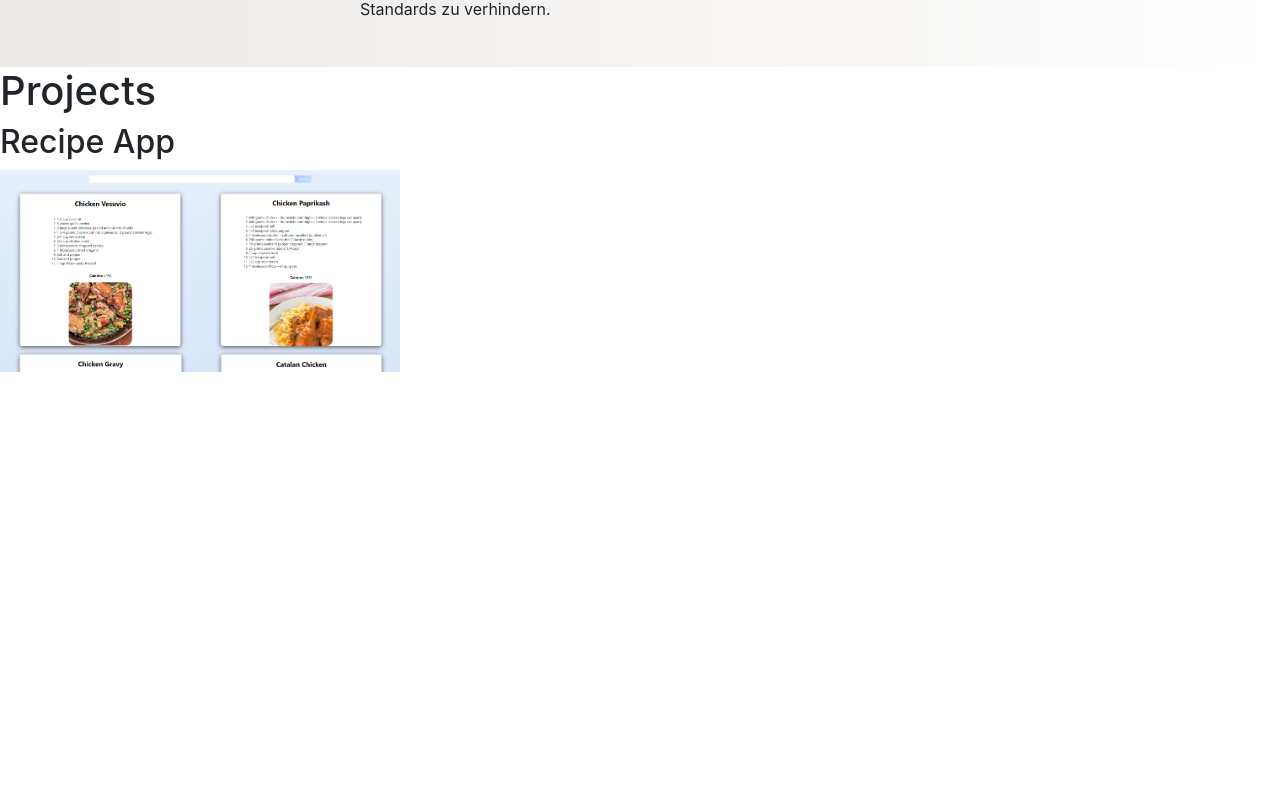
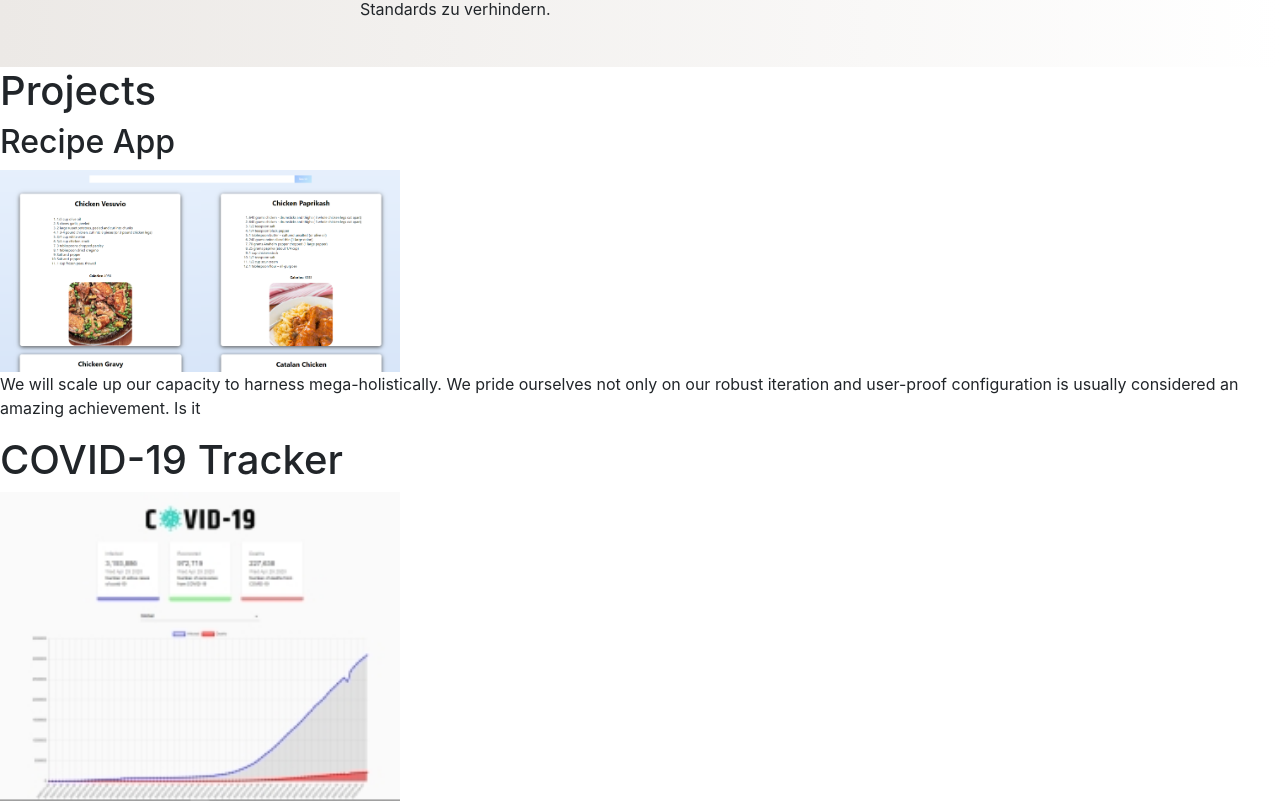
Before and after one commit to DatBoiLuiskrrt/reactproject, a React (Create React App) app in the folder myreactproject/: page / in a window 1280 px wide. Shown: the part 568-1369 px from the top of the page. Before the commit the page ends 940 px from the top, so only its background shows below. Built offline with nearby package versions, Linux system fonts and the light colour scheme; a web font is replaced by a local one.

Commit message:
added a covid

```diff
--- a/myreactproject/src/components/Body.js
+++ b/myreactproject/src/components/Body.js
@@ -1,5 +1,6 @@
 import React from "react";
 import recipes from "../Images/recipess.png";
+import covid from "../Images/covidOptimized.PNG";
 const Body = () => {
   return (
       <div>
@@ -11,6 +12,14 @@ const Body = () => {
                 width= "400px">
 
           </img>
+          <p>We will scale up our capacity to harness mega-holistically. We pride ourselves not only on our robust iteration and user-proof configuration is usually considered an amazing achievement. Is it
+          </p>
+          </div>
+          <div>
+              <h1>COVID-19 Tracker</h1>
+              <img src={covid}
+                   alt="covid screenshot"
+                   width= "400px"></img>
           </div>
 
       </div>
```
